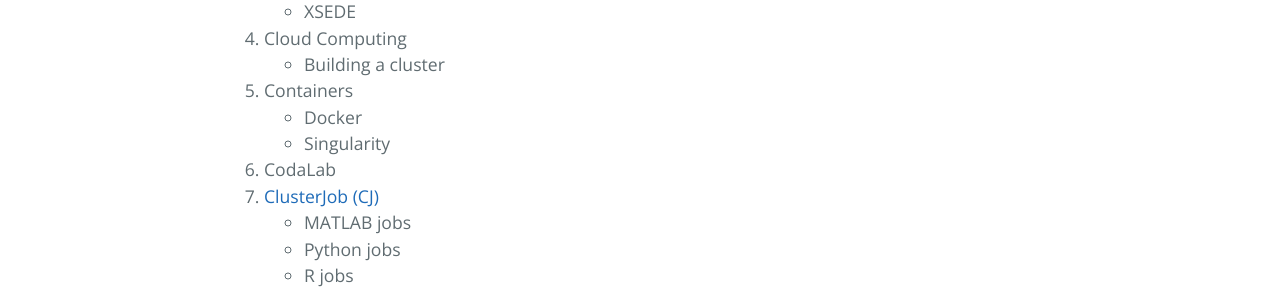
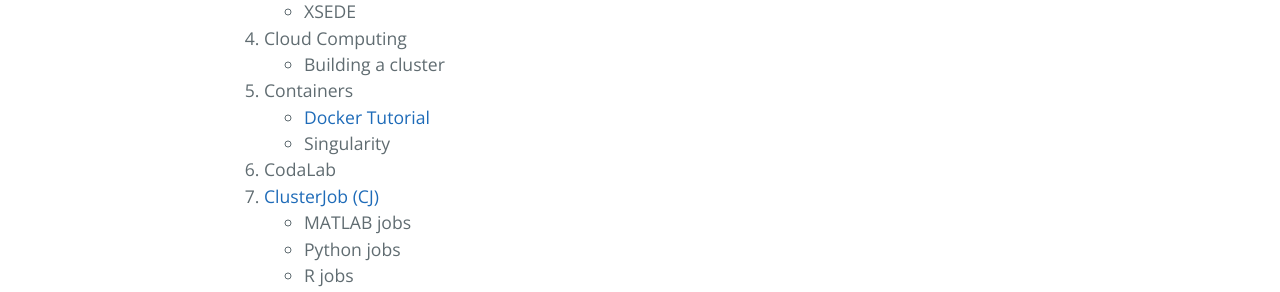
Before and after one commit to stats285/stats285.github.io, a Jekyll site: the page built from notes.md, in a window 1280 px wide. Shown: the part 682-974 px from the top of the page. Built offline with Jekyll 4.4.1, drawn with Linux system fonts in a browser that asks for light colours; the repository's description, which GitHub fills in, is left out; our own code applies the rules of GitHub Pages for plain Markdown files.

Commit message:
adding docker tut

```diff
--- a/notes.md
+++ b/notes.md
@@ -15,7 +15,7 @@
 1.  Cloud Computing
     - Building a cluster
 1.  Containers
-    - Docker
+    - [Docker Tutorial](docker-tutorial/docker-tutorial)
     - Singularity
 1.  CodaLab
 1.  [ClusterJob (CJ)](http://clusterjob.org)
```
